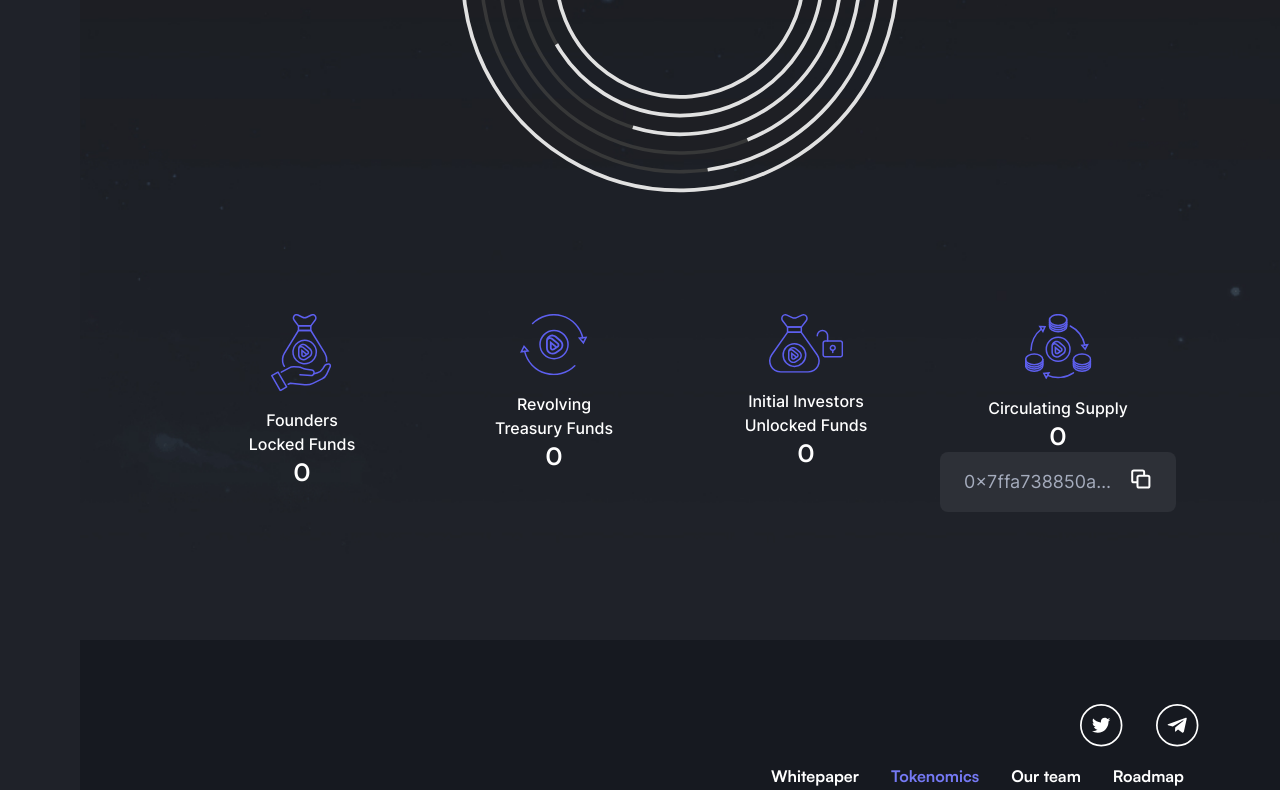
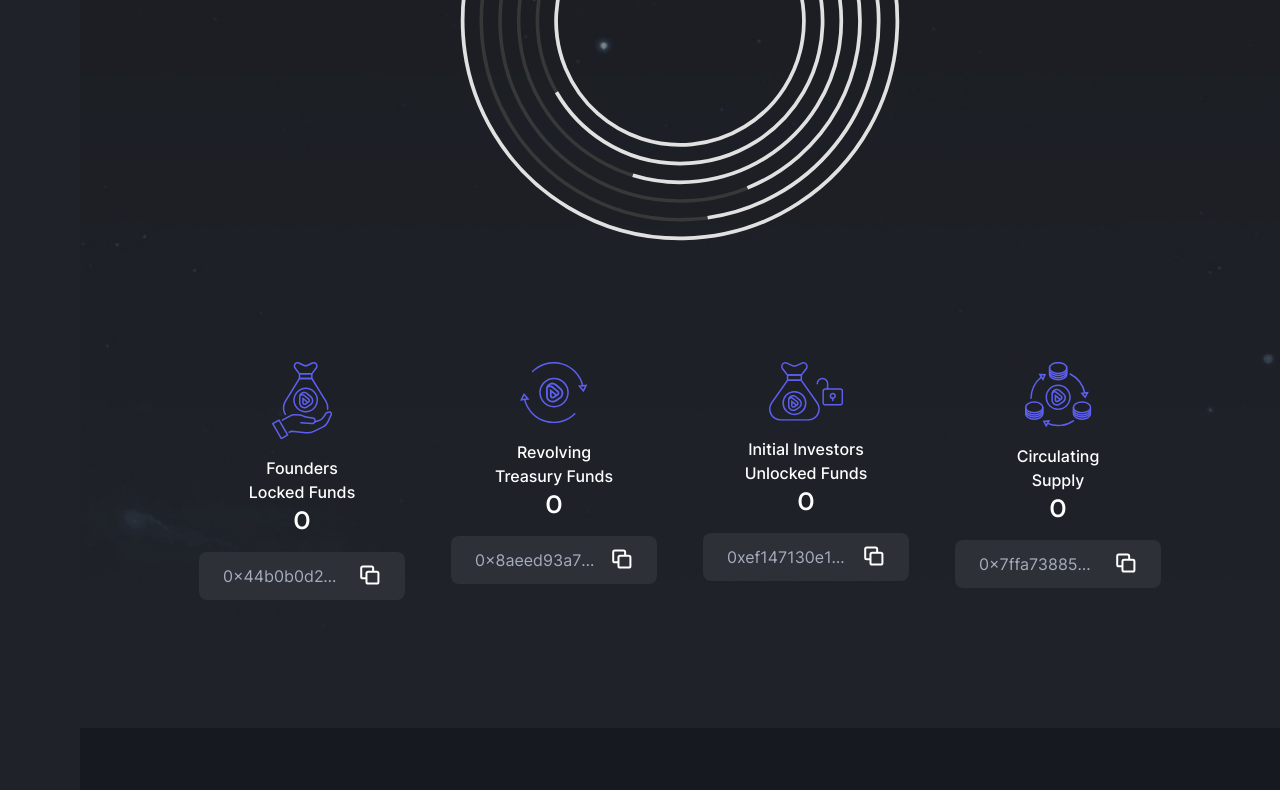
Before and after one commit to emilrichardo/disruptive.io, a Next.js app: page /tokenomics in a window 1280 px wide. Shown: the part 3505-4295 px from the top of the page. Built offline with nearby package versions, Linux system fonts and the light colour scheme; no server answers.

Commit message:
cpy to clipboar

```diff
--- a/components/PointScored.js
+++ b/components/PointScored.js
@@ -112,7 +112,7 @@ export default function PointScored({locale}) {
                     <h3 className="text-center text-2xl lg:text-5xl">{locale == 'en' ? "Real time Token Overview": "Vista previa en tiempo real de DISR Tokens"}</h3>
 
 
-                    <div className="lg:inline-flex mx-auto my-4">
+                    <div className="lg:inline-flex  mx-auto my-4">
                         <div className=" text-right border-r border-r-light pr-7">
                             <h4 className=" text-4xl text-primary font-title_bold">99,000,000</h4>
                             <p className=" text-gray">Total Supply</p>
@@ -147,6 +147,13 @@ export default function PointScored({locale}) {
                         </div>
 
                     </div>
+
+                    <div className=" text-left mx-auto max-w-md">
+                      <CopyClipboard adress="0xd70a9d1c9fdd3d8dd2fb672bb399f7bca61666bd"/>
+
+                    </div>
+
+
                  </MainContent>
 
              </div>
@@ -183,7 +190,8 @@ export default function PointScored({locale}) {
                                 <div>
                                     <p className="mt-4 font-medium">{locale == 'en' ? "Founders": "Fundadores"}</p>
                                     <p className="font-medium">Locked Funds</p>
-                                    <h3 className=" text-2xl font-title_bold">{founders}</h3>
+                                    <h3 className="mb-4 text-2xl font-title_bold">{founders}</h3>
+                                    <CopyClipboard adress="0x44b0b0d24047161c1d8297b045810d762c453253"/>
 
                                 </div>
                             </li>
@@ -206,8 +214,9 @@ export default function PointScored({locale}) {
 
 
                                 <div>
-                                    <p className="mt-4 font-medium">{locale == 'en' ? "Revolving Treasury Funds": "Fondos rotatorios del Tesoro"}</p>
-                                    <h3 className=" text-2xl font-title_bold">{revolvingTreasuryFunds}</h3>
+                                    <p className="mt-4 max-w-[124px] mx-auto inline-block font-medium">{locale == 'en' ? "Revolving Treasury Funds": "Fondos rotatorios del Tesoro"}</p>
+                                    <h3 className="mb-4  text-2xl font-title_bold">{revolvingTreasuryFunds}</h3>
+                                    <CopyClipboard adress="0x8aeed93a7962e3f0ee357e3d490b09539be521f7"/>
                                 </div>
                             </li>
                             <li className="flex flex-col items-center  mx-auto   my-8 max-w-[140px]">
@@ -234,8 +243,9 @@ export default function PointScored({locale}) {
 
 
                                 <div>
-                                    <p className="mt-4 font-medium">{locale == 'en' ? "Initial Investors Unlocked Funds": "Initial Investors Unlocked Funds"}</p>
-                                    <h3 className=" text-2xl font-title_bold">{investors}</h3>
+                                    <p className="mt-4 max-w-[124px] mx-auto inline-block font-medium">{locale == 'en' ? "Initial Investors Unlocked Funds": "Initial Investors Unlocked Funds"}</p>
+                                    <h3 className="mb-4 text-2xl font-title_bold">{investors}</h3>
+                                    <CopyClipboard adress="0xef147130e1f7016ecF39916fCF8eEca7E5eD0729"/>
                                 </div>
                             </li>
 
@@ -270,8 +280,8 @@ export default function PointScored({locale}) {
 
 
                                 <div>
-                                    <p className="mt-4 font-medium">{locale == 'en' ? "Circulating Supply": "Circulating Supply"}</p>
-                                    <h3 className=" text-2xl font-title_bold">{circulation}</h3>
+                                    <p className="mt-4 font-medium max-w-[124px] mx-auto inline-block">{locale == 'en' ? "Circulating Supply": "Circulating Supply"}</p>
+                                    <h3 className="mb-4 text-2xl font-title_bold">{circulation}</h3>
                                     <CopyClipboard adress="0x7ffa738850ad1867e416e65c88a264f6e425a6b3"/>
                                 </div>
                             </li>
--- a/components/buttons/CopyClipboard.js
+++ b/components/buttons/CopyClipboard.js
@@ -23,10 +23,10 @@ export default function CopyClipboard({adress}) {
 
 
     return(
-        <div className=" bg-dark-light cursor-pointer hover:scale-105 transition-all relative rounded-lg px-6 py-4 text-light-light flex" onClick={clip}>
+        <div className=" bg-dark-light cursor-pointer hover:scale-105 transition-all relative rounded-lg px-6 py-3 text-light-light inline-flex" onClick={clip}>
             <input
             disabled = {true}
-            className=" max-w-[150px] overflow-hidden text-ellipsis  bg-none bg-dark-light text-gray text-lg"
+            className=" max-w-[120px] overflow-hidden text-ellipsis  bg-none bg-dark-light text-gray text-md"
             defaultValue={adress}
             name="copy"
 
```
